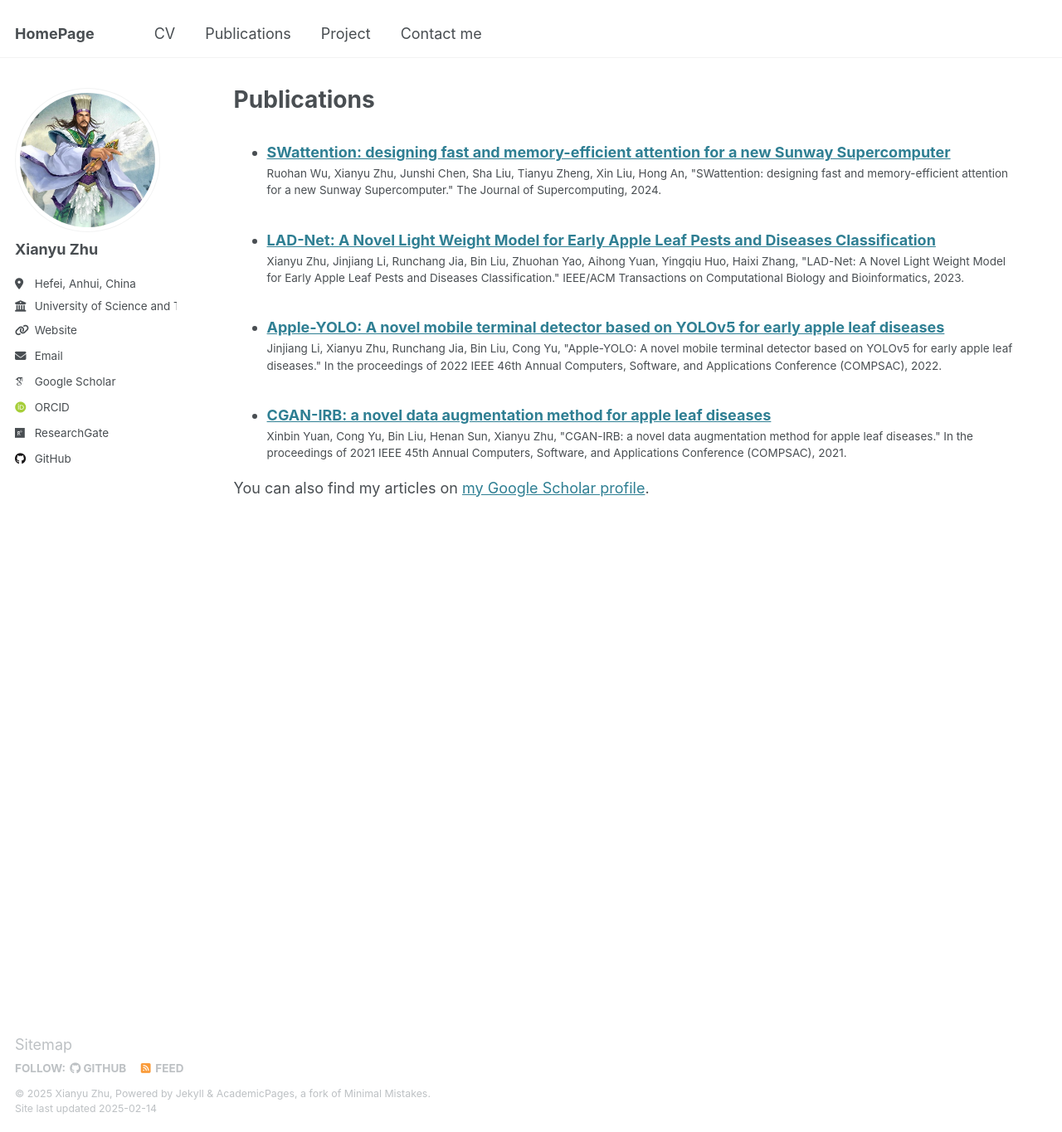
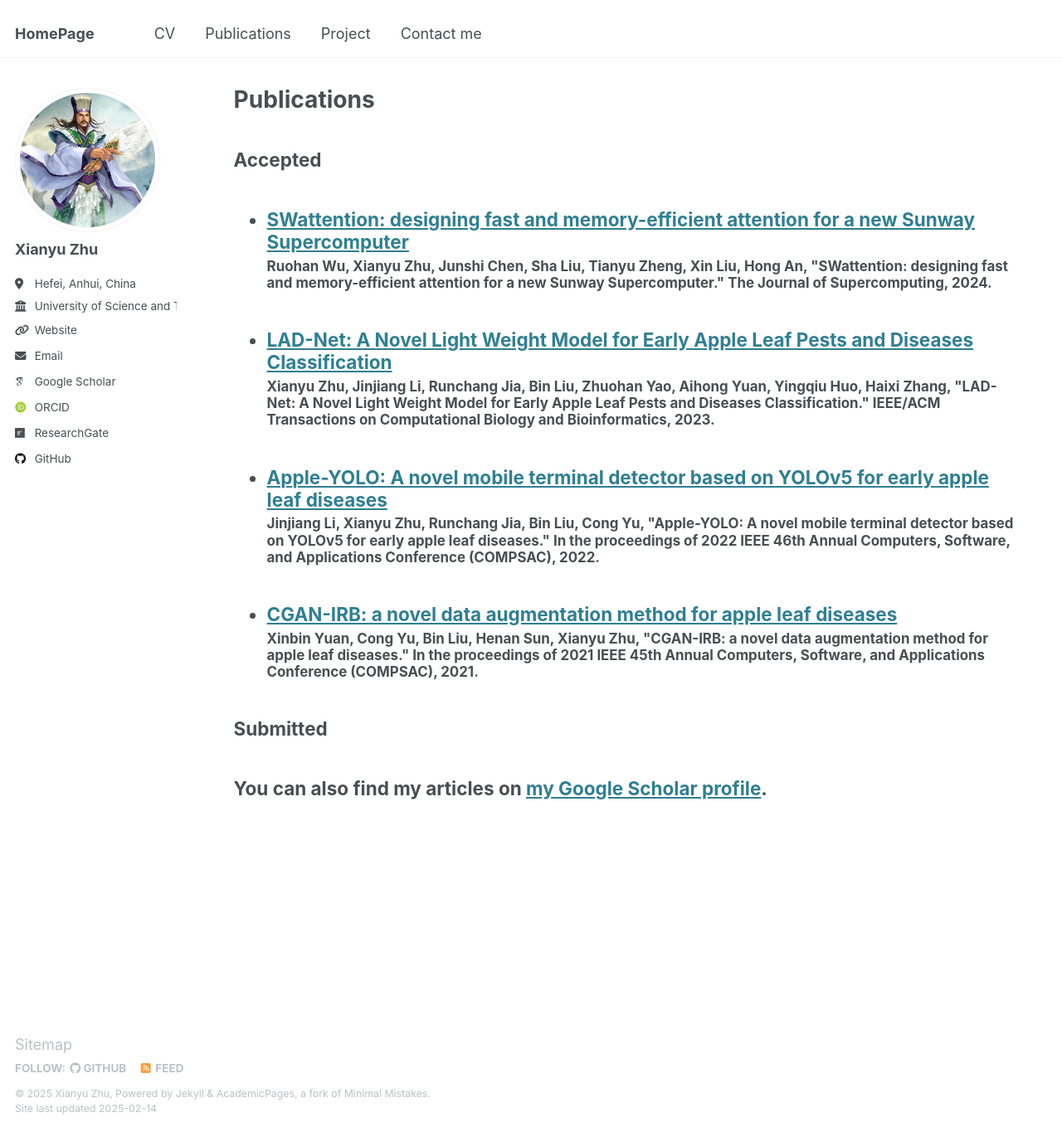
Before and after one commit to zhuxy-USTC/zhuxy-USTC.github.io, a Jekyll site: the page built from _pages/publications.html, in a window 1280 px wide and 1365 px high. Shown: the whole window at 83% size. Built offline with Jekyll 4.4.1, drawn with Linux system fonts in a browser that asks for light colours; some web fonts are replaced.

Commit message:
add paragraph

```diff
--- a/_pages/publications.html
+++ b/_pages/publications.html
@@ -5,9 +5,12 @@ permalink: /publications/
 author_profile: true
 ---
 
+<h2>Accepted<h2>
 <ul>{% for post in site.publications reversed %}
   {% include archive-single-cv.html %}
   {% endfor %}</ul>
+
+<h2>Submitted<h2>
 
 {% if site.author.googlescholar %}
   <div class="wordwrap">You can also find my articles on <a href="{{site.author.googlescholar}}">my Google Scholar profile</a>.</div>
```
